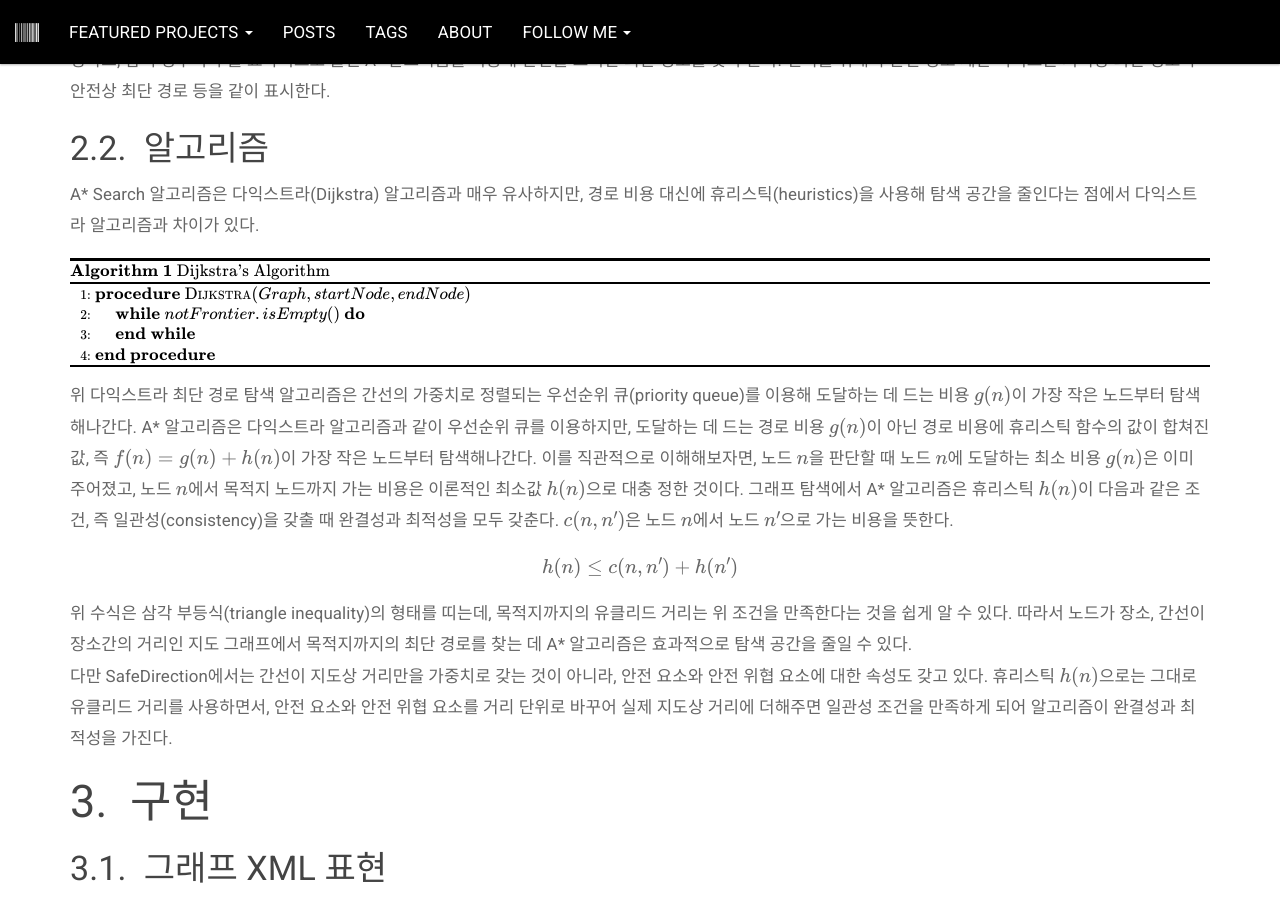
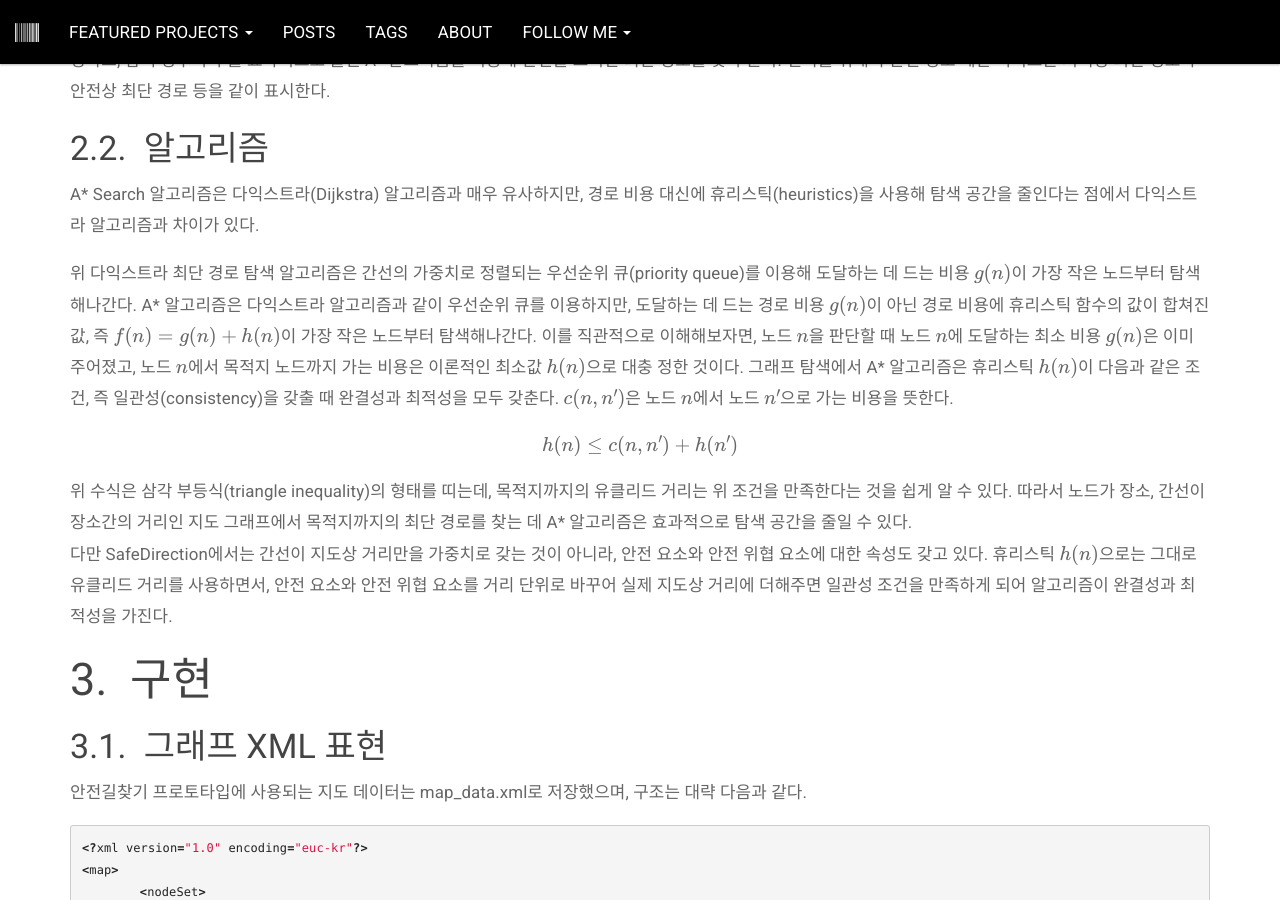
Before and after one commit to PnDong/pndong.github.io, a Jekyll site: the page built from _posts/2020-02-11-safe-direction-using-astar.html, in a window 1280 px wide and 900 px high, scrolled down 1376 px. Built offline with Jekyll 4.4.1, drawn with Linux system fonts in a browser that asks for light colours; nearby versions of some CDN libraries; formulas are drawn with MathJax 3; comment, search, counter and statistics services are not loaded.

Commit message:
Update post

```diff
--- a/_posts/2020-02-11-safe-direction-using-astar.html
+++ b/_posts/2020-02-11-safe-direction-using-astar.html
@@ -51,18 +51,6 @@ use_math: true
 
 <p>
 	A* Search 알고리즘은 다익스트라(Dijkstra) 알고리즘과 매우 유사하지만, 경로 비용 대신에 휴리스틱(heuristics)을 사용해 탐색 공간을 줄인다는 점에서 다익스트라 알고리즘과 차이가 있다.<br>
-
-{% include pseudocode.html id="2" code="
-\begin{algorithm}
-\caption{Dijkstra's Algorithm}
-\begin{algorithmic}
-\PROCEDURE{Dijkstra}{$Graph, startNode, endNode$}
-	\WHILE{$not Frontier.isEmpty()$}
-    \ENDWHILE
-\ENDPROCEDURE
-\end{algorithmic}
-\end{algorithm}
-" %}
 
 {% include pseudocode.html id="1" code="
 \begin{algorithm}
```
